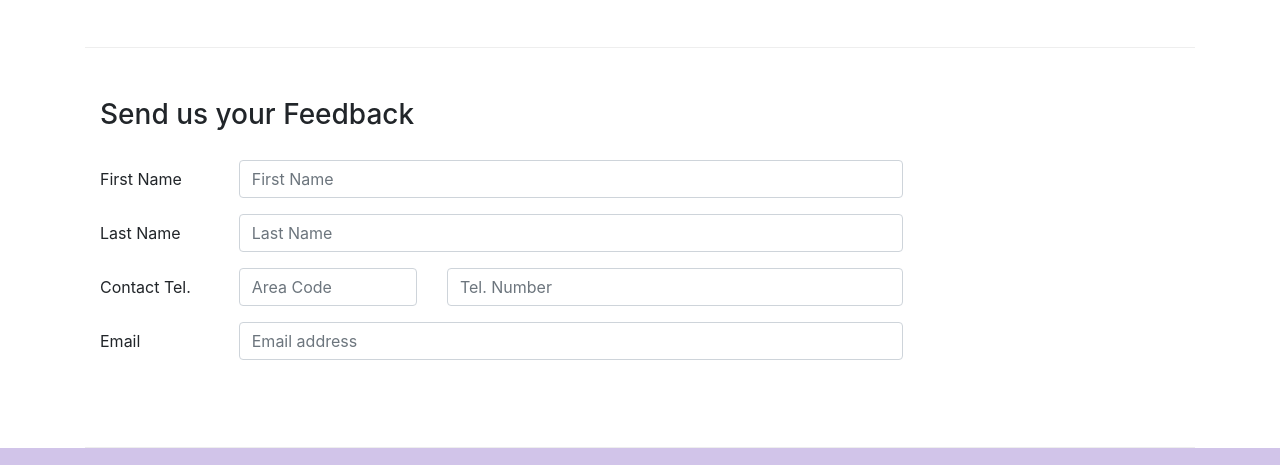
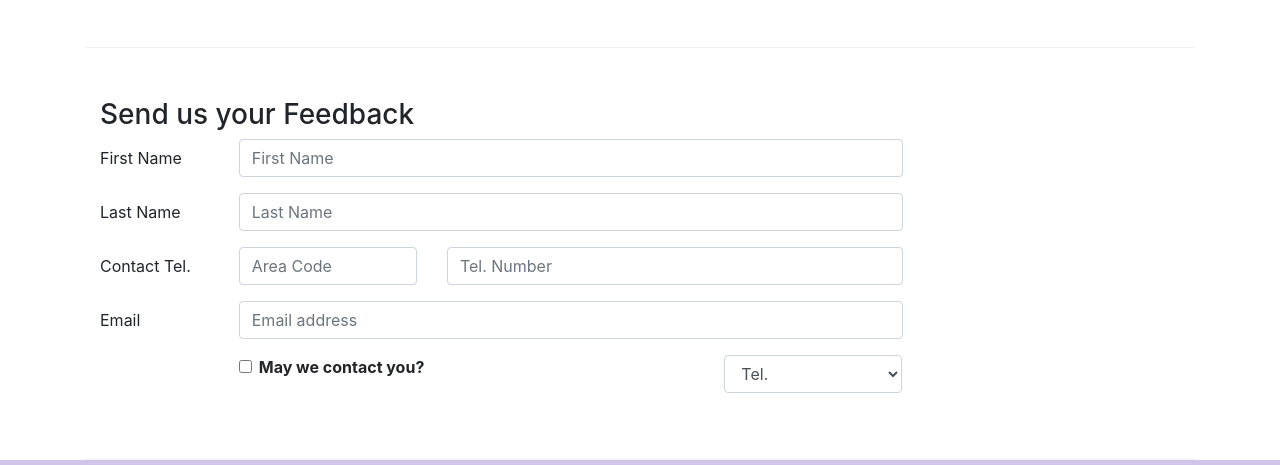
Before and after one commit to codershona/restaurant_site, a website: page contactus.html in a window 1280 px wide. Shown: the part 817-1282 px from the top of the page. Drawn offline with nearby package versions, Linux system fonts and the light colour scheme.

```diff
--- a/contactus.html
+++ b/contactus.html
@@ -164,6 +164,40 @@
                 </div>
 
 
+                <div class="form-group row">
+                    <div class="col-md-6 offset-md-2">
+                        <div class="form-check">
+                            <input type="checkbox" class="form-check-input" name="approve" id="approve" value="">
+                            <label class="form-check-label" for="approve">
+                        <strong>
+                            May we contact you?
+                        </strong>
+
+                            </label>
+
+
+                        </div>
+
+                    </div>
+
+                    <div class="col-md-3 offset-md-1">
+                        <select class="form-control">
+                            <option>
+                                Tel.
+                            </option>
+                         <option>
+                                Email
+                            </option>
+
+                        </select>
+
+
+                    </div>
+
+
+                </div>
+
+
 
                 </form>
 
```
